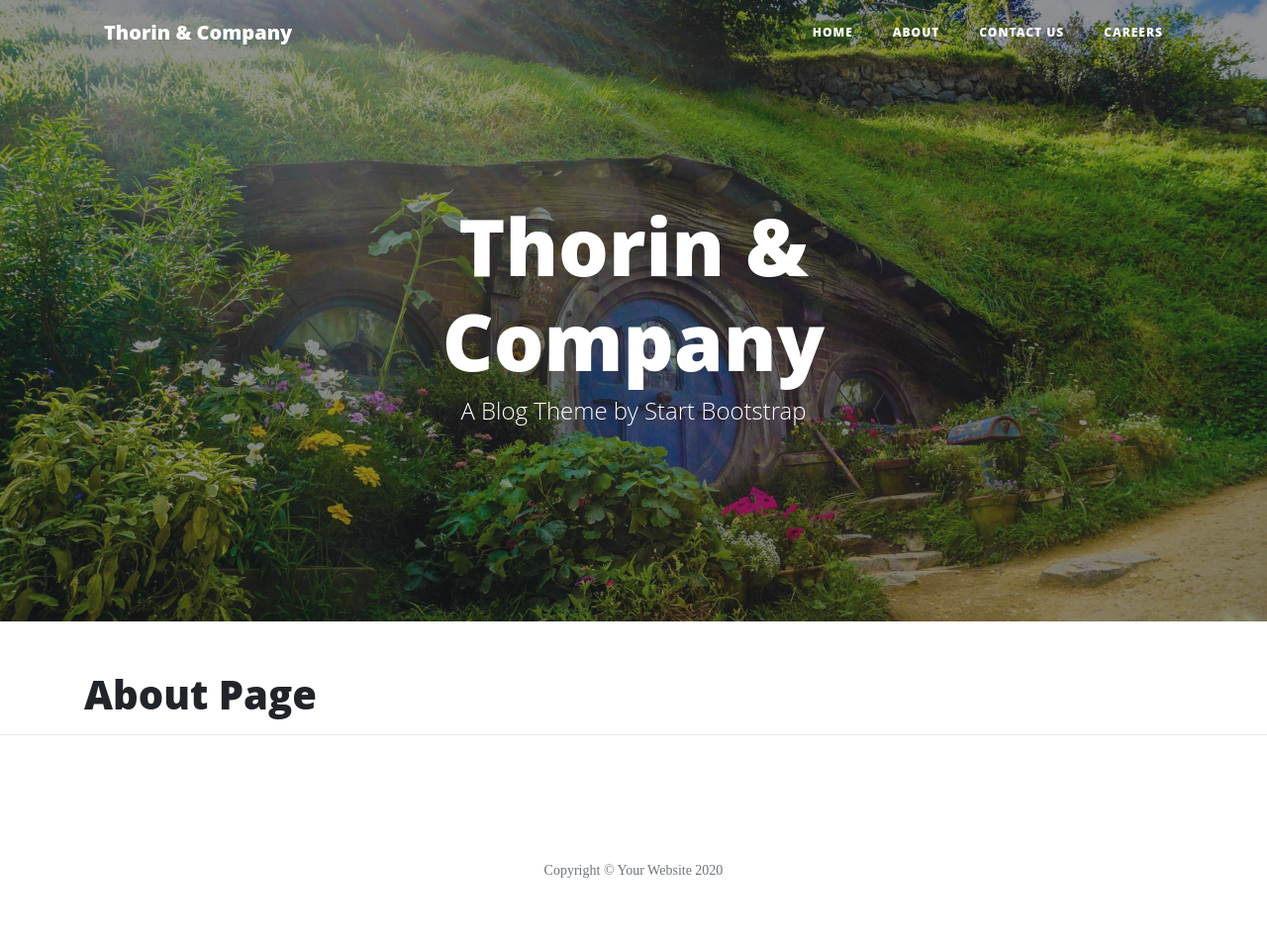
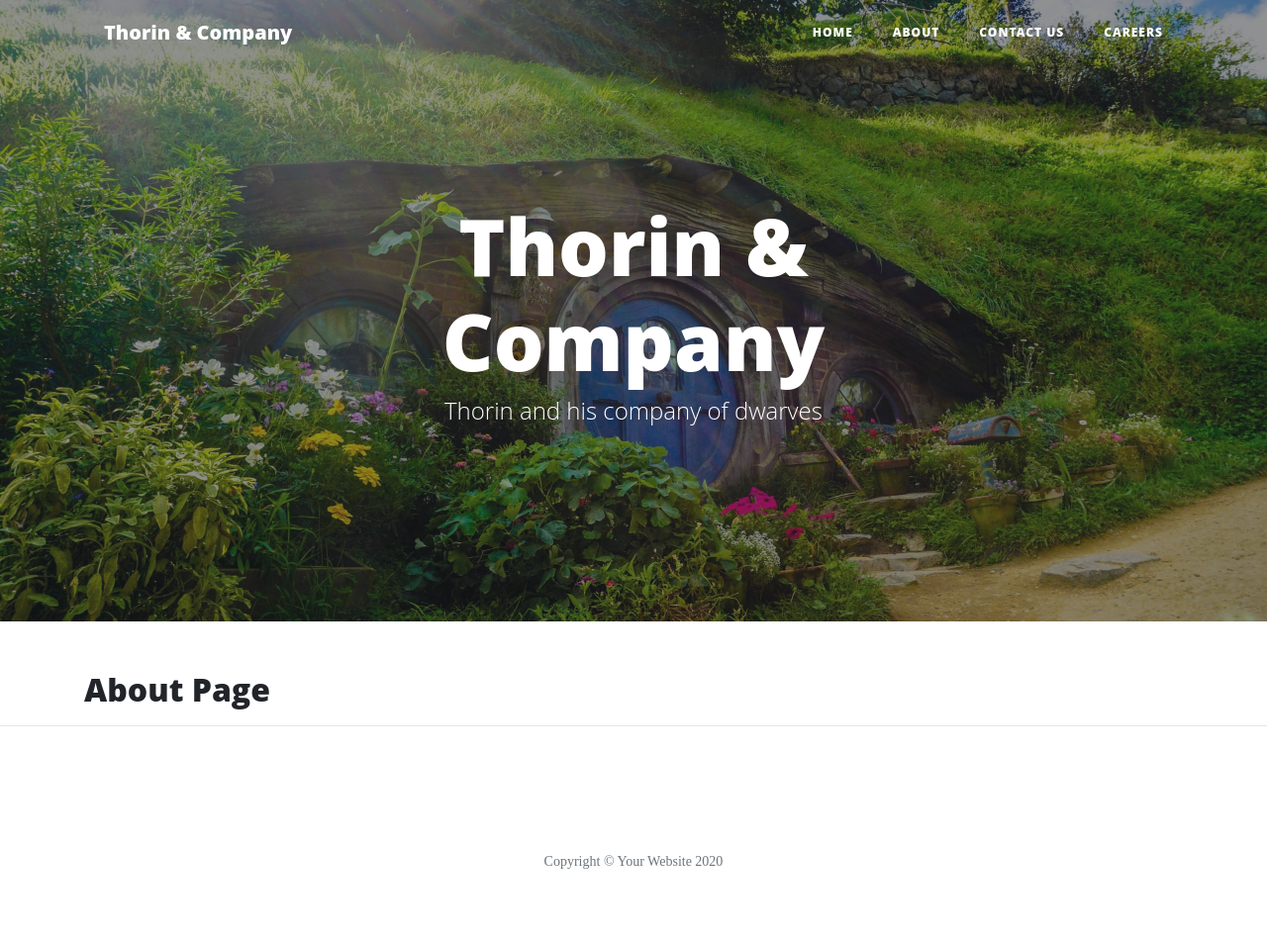
Before and after one commit to IuliiaKonovalova/thorin-flask-app, a Flask app: page /about in a window 1280 px wide. Shown: the whole page at 99% size. After the commit the page ends 878 px from the top, so only its background shows below. Run offline with Flask 2, Linux system fonts and the light colour scheme; some libraries are stand-ins or nearby versions.

Commit message:
Update: subheadings

```diff
--- a/templates/about.html
+++ b/templates/about.html
@@ -1,4 +1,4 @@
 {% extends "base.html" %}
 {% block content %}
-<h1>About Page</h1>
+<h2>About Page</h2>
 {% endblock %}
--- a/templates/base.html
+++ b/templates/base.html
@@ -47,7 +47,7 @@
         <div class="col-lg-8 col-md-10 mx-auto">
           <div class="site-heading">
             <h1>Thorin &amp; Company</h1>
-            <span class="subheading">A Blog Theme by Start Bootstrap</span>
+            <span class="subheading">Thorin and his company of dwarves</span>
           </div>
         </div>
       </div>
--- a/templates/careers.html
+++ b/templates/careers.html
@@ -1,4 +1,4 @@
 {% extends "base.html" %}
 {% block content %}
-<h1>Come Work With Us!</h1>
+<h2>Come Work With Us!</h2>
 {% endblock %}
--- a/templates/contact.html
+++ b/templates/contact.html
@@ -1,4 +1,4 @@
 {% extends "base.html" %}
 {% block content %}
-<h1>Contact Us</h1>
+<h2>Contact Us</h2>
 {% endblock %}
```
